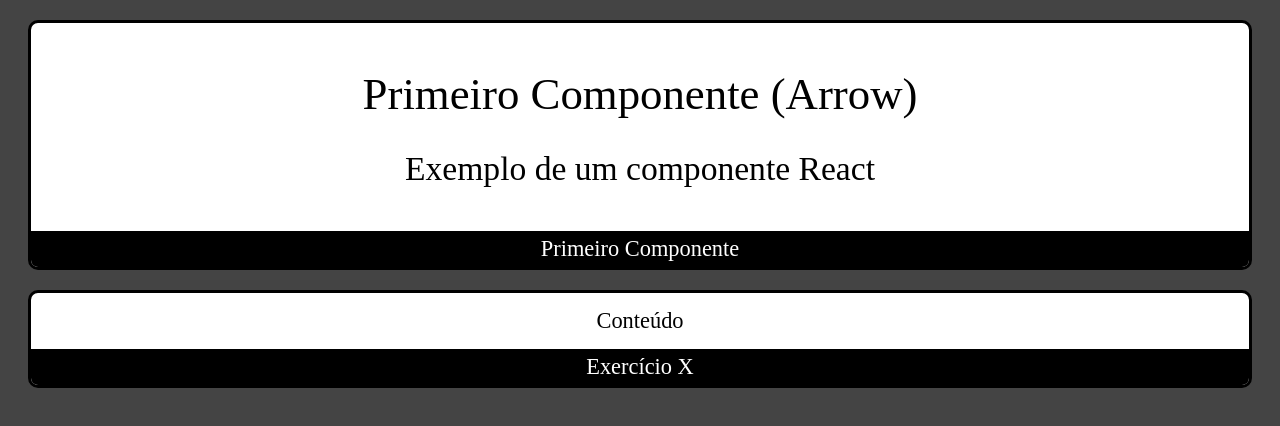
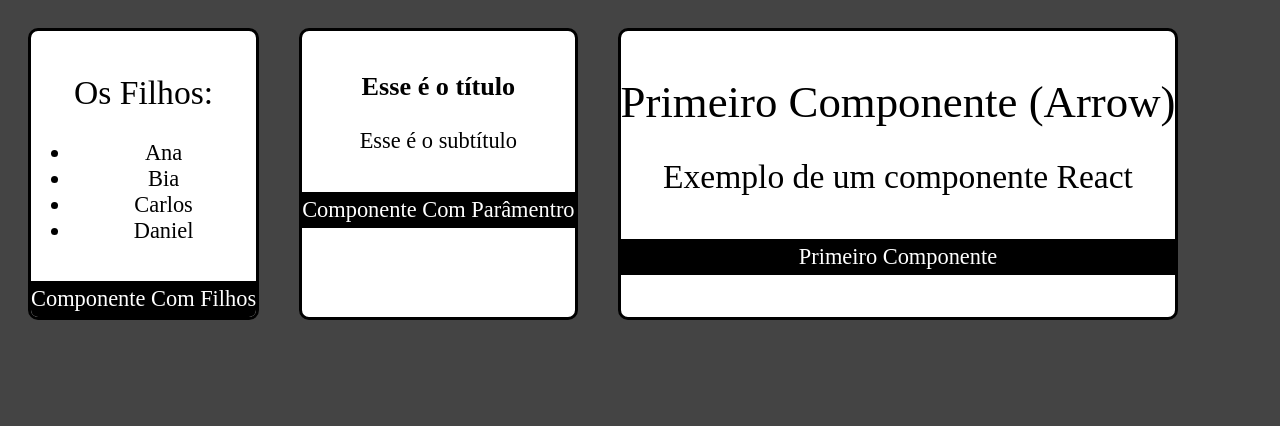
Before and after one commit to felipemjesuss/fundamentos-react, a React (Create React App) app: page / in a window 1280 px wide. Shown: the top 426 px of the page. Built offline with nearby package versions, Linux system fonts and the light colour scheme.

Commit message:
Criando o componente App

```diff
--- /dev/null
+++ b/src/App.css
@@ -0,0 +1,3 @@
+.App {
+    display: flex;
+}
--- /dev/null
+++ b/src/App.jsx
@@ -0,0 +1,47 @@
+import './App.css'
+import React from 'react'
+
+import Primeiro from './components/Primeiro'
+import ComParamentro from './components/ComParamentro'
+import ComFilhos from './components/ComFilhos'
+import Card from './components/layout/Card'
+
+export default props =>
+    <div className="App">
+        <Card
+            titulo="Componente Com Filhos">
+            <ComFilhos>
+                <ul>
+                    <li>Ana</li>
+                    <li>Bia</li>
+                    <li>Carlos</li>
+                    <li>Daniel</li>
+                </ul>
+            </ComFilhos>
+        </Card>
+        <Card
+            titulo="Componente Com Parâmentro">
+            <ComParamentro
+                titulo="Esse é o título"
+                subtitulo="Esse é o subtítulo" />
+        </Card>
+        <Card
+            titulo="Primeiro Componente">
+            <Primeiro />
+        </Card>
+        {/* <ComFilhos>
+            <ul>
+                <li>Ana</li>
+                <li>Bia</li>
+                <li>Carlos</li>
+                <li>Daniel</li>
+            </ul>
+        </ComFilhos> */}
+        {/* <Primeiro />
+        <ComParamentro
+            titulo="Esse é o título"
+            subtitulo="Esse é o subtítulo" />
+        <ComParamentro
+            titulo="Opa"
+            subtitulo="Epa" /> */}
+    </div>
--- a/src/index.js
+++ b/src/index.js
@@ -2,36 +2,9 @@
 import React from 'react'
 import ReactDOM from 'react-dom'
 
-import Primeiro from './components/Primeiro'
-// import ComParamentro from './components/ComParamentro'
-// import ComFilhos from './components/ComFilhos'
-import Card from './components/layout/Card'
+import App from './App'
 
 ReactDOM.render(
-    <>
-        <Card
-            titulo="Primeiro Componente">
-            <Primeiro />
-        </Card>
-        <Card
-            titulo="Exercício X">
-            Conteúdo
-        </Card>
-        {/* <ComFilhos>
-            <ul>
-                <li>Ana</li>
-                <li>Bia</li>
-                <li>Carlos</li>
-                <li>Daniel</li>
-            </ul>
-        </ComFilhos> */}
-        {/* <Primeiro />
-        <ComParamentro
-            titulo="Esse é o título"
-            subtitulo="Esse é o subtítulo" />
-        <ComParamentro
-            titulo="Opa"
-            subtitulo="Epa" /> */}
-    </>,
+    <App />,
     document.getElementById('root')
 )
```
